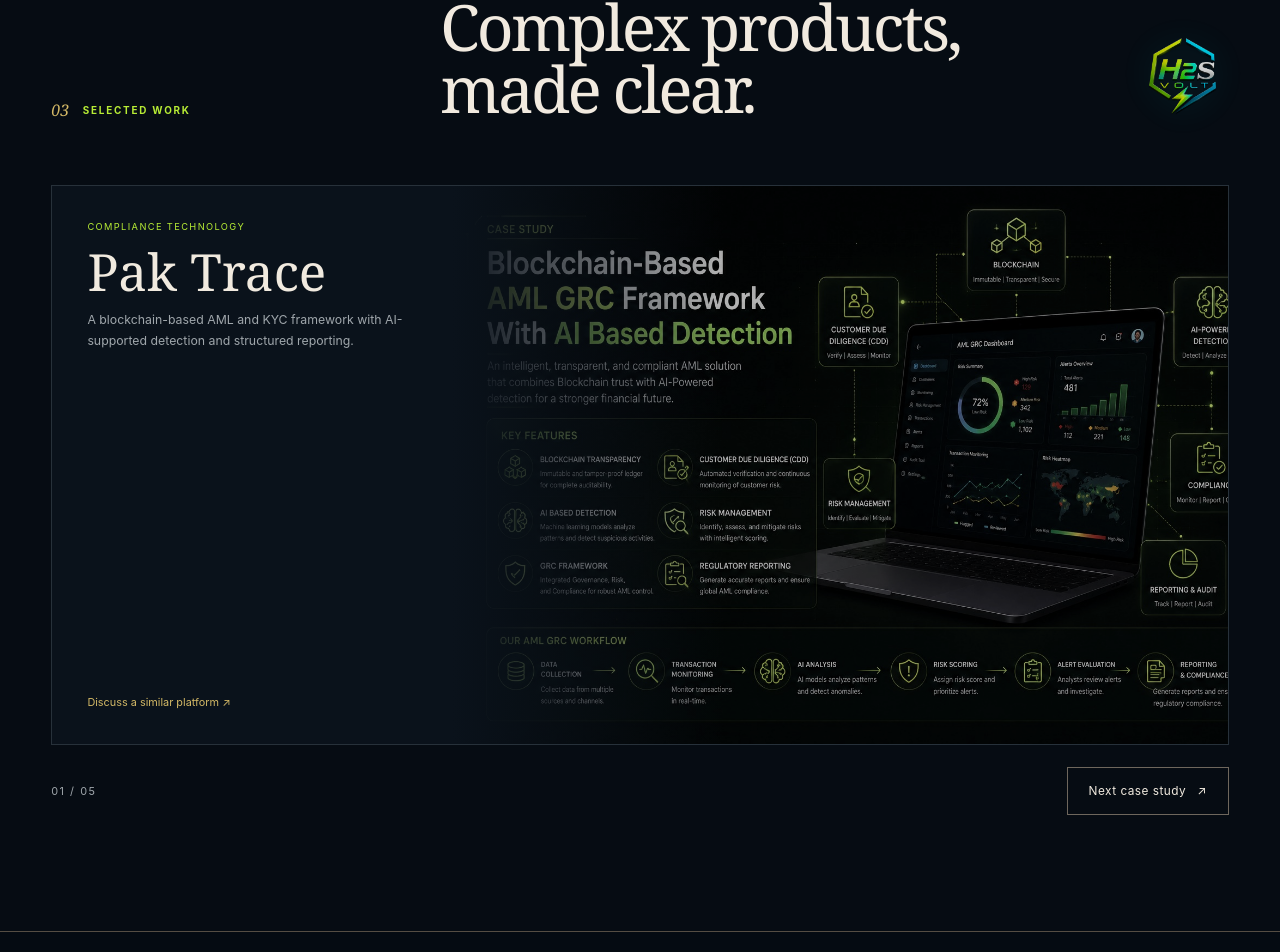
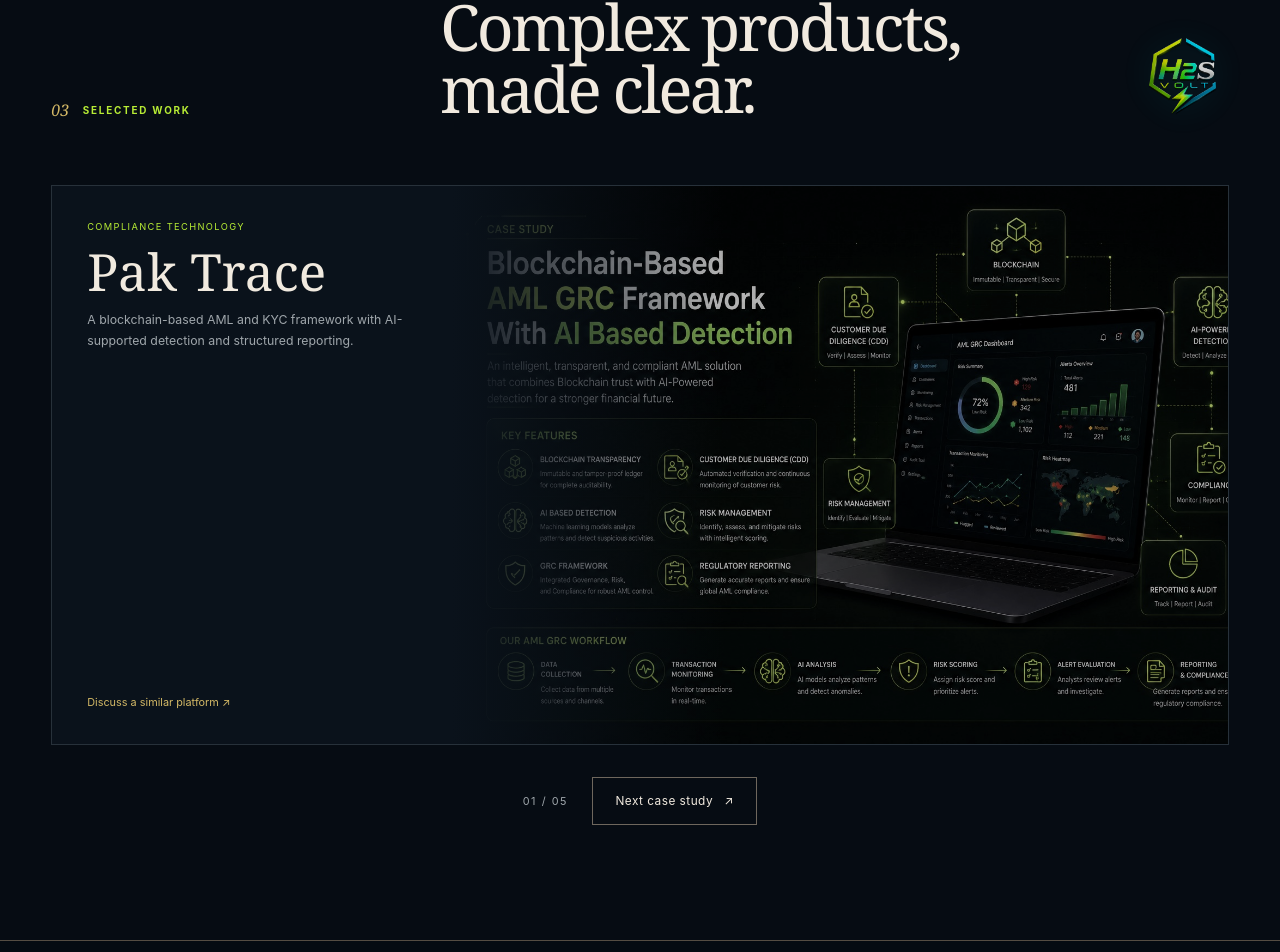
Before and after one commit to h2svolt/h2s, a React (Vite) app: page / in a window 1280 px wide. Shown: the part 3508-4460 px from the top of the page. Built offline with nearby package versions, Linux system fonts and the light colour scheme.

Commit message:
Refactor case card and next button styles

```diff
--- a/src/index.css
+++ b/src/index.css
@@ -110,12 +110,15 @@
 .work-title { display: grid; grid-template-columns: minmax(0, 1fr) auto; align-items: end; gap: 2rem; }
 .work-logo { width: 92px; height: 92px; object-fit: contain; filter: drop-shadow(0 0 20px #2bcdd026); opacity: .88; }
 .case-grid { display: block; }
-.case-card { min-height: 560px; display: grid; grid-template-columns: .68fr 1.32fr; overflow: hidden; background: #0a121b; border: 1px solid var(--line); position: relative; animation: case-fade .5s cubic-bezier(.2, .7, .2, 1) both; }
-.case-nav { display: flex; align-items: center; justify-content: space-between; margin-top: 1.4rem; }
+.case-card { min-height: 560px; display: grid; grid-template-columns: .68fr 1.32fr; overflow: hidden; background: #0a121b; border: 1px solid var(--line); position: relative; animation: case-fade .6s cubic-bezier(.2, .7, .2, 1) both; }
+.case-nav { display: flex; align-items: center; justify-content: center; gap: 1.5rem; margin-top: 2rem; }
 .case-counter { color: var(--muted); font-size: .68rem; letter-spacing: .14em; text-transform: uppercase; }
-.case-next { min-height: 48px; padding: 0 1.3rem; display: inline-flex; align-items: center; gap: .7rem; border: 1px solid #6e675d; color: var(--paper); font-size: .74rem; letter-spacing: .04em; background: transparent; cursor: pointer; transition: transform .2s ease, border-color .2s ease, color .2s ease; }
+.case-next { appearance: none; -webkit-appearance: none; min-height: 48px; padding: 0 1.4rem; display: inline-flex; align-items: center; gap: .7rem; border: 1px solid #6e675d; border-radius: 0; color: var(--paper); font-size: .74rem; letter-spacing: .04em; background-color: transparent; box-shadow: none; cursor: pointer; transition: transform .2s ease, border-color .2s ease, color .2s ease; }
 .case-next:hover { border-color: var(--lime); color: var(--lime); transform: translateY(-2px); }
-@keyframes case-fade { from { opacity: 0; transform: translateY(14px); } to { opacity: 1; transform: translateY(0); } }
+.case-next:active { transform: translateY(0) scale(.96); }
+.case-next span { display: inline-block; transition: transform .3s cubic-bezier(.2, .7, .2, 1); }
+.case-next:hover span { transform: translate(3px, -3px); }
+@keyframes case-fade { from { opacity: 0; transform: translateY(20px) scale(.98); filter: blur(6px); } to { opacity: 1; transform: translateY(0) scale(1); filter: blur(0); } }
 .case-card::before { content: ""; position: absolute; z-index: 4; inset: -1px; pointer-events: none; border: 1px solid transparent; background: linear-gradient(110deg, transparent 20%, #d4b966aa 48%, transparent 72%) border-box; -webkit-mask: linear-gradient(#fff 0 0) padding-box, linear-gradient(#fff 0 0); -webkit-mask-composite: xor; mask-composite: exclude; opacity: 0; transform: translateX(-55%); transition: opacity .35s ease, transform .85s cubic-bezier(.2, .7, .2, 1); }
 .case-card:hover::before { opacity: .7; transform: translateX(55%); }
 .case-copy { padding: 2.2rem; display: flex; flex-direction: column; position: relative; z-index: 2; }
```
